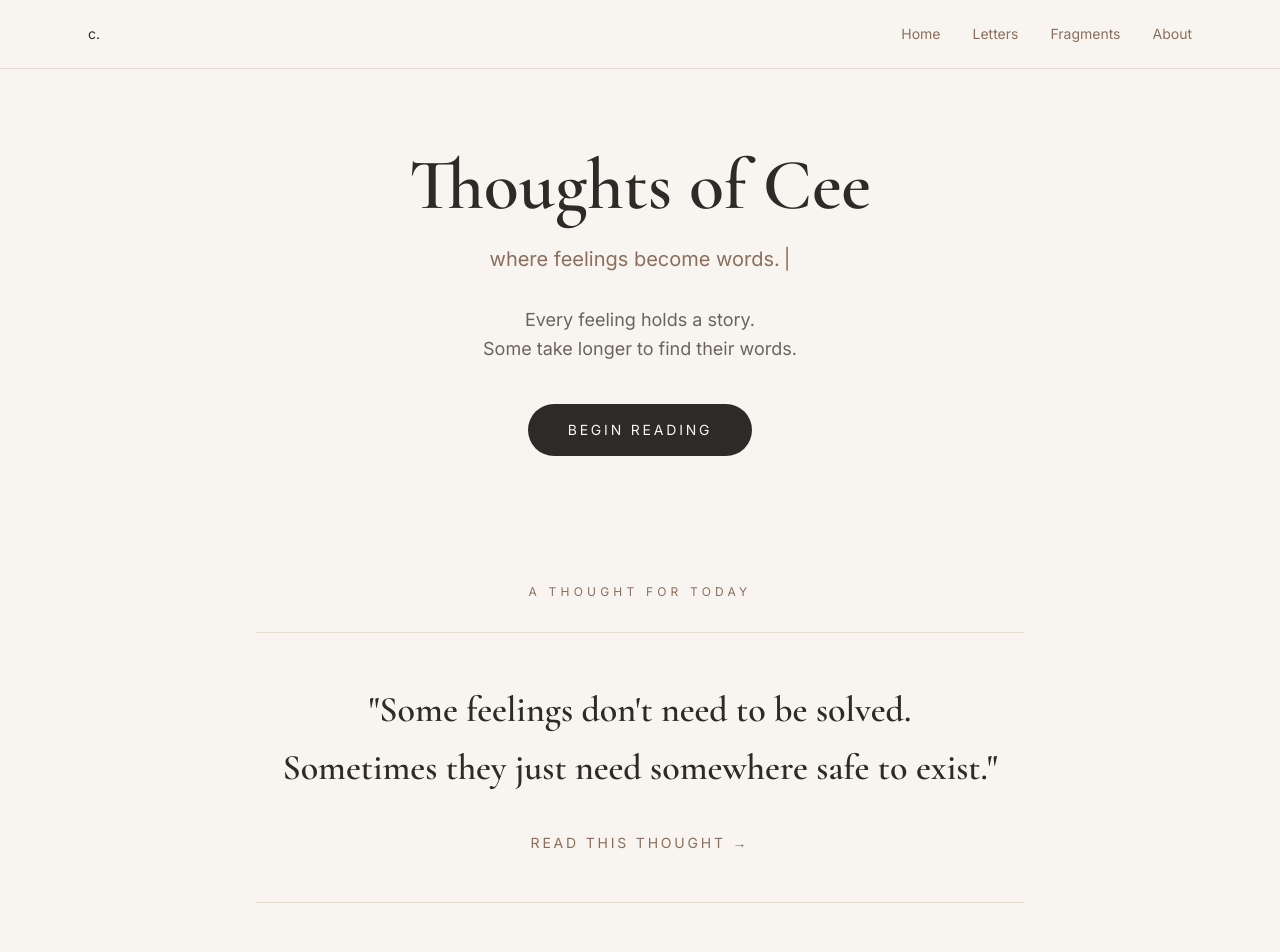
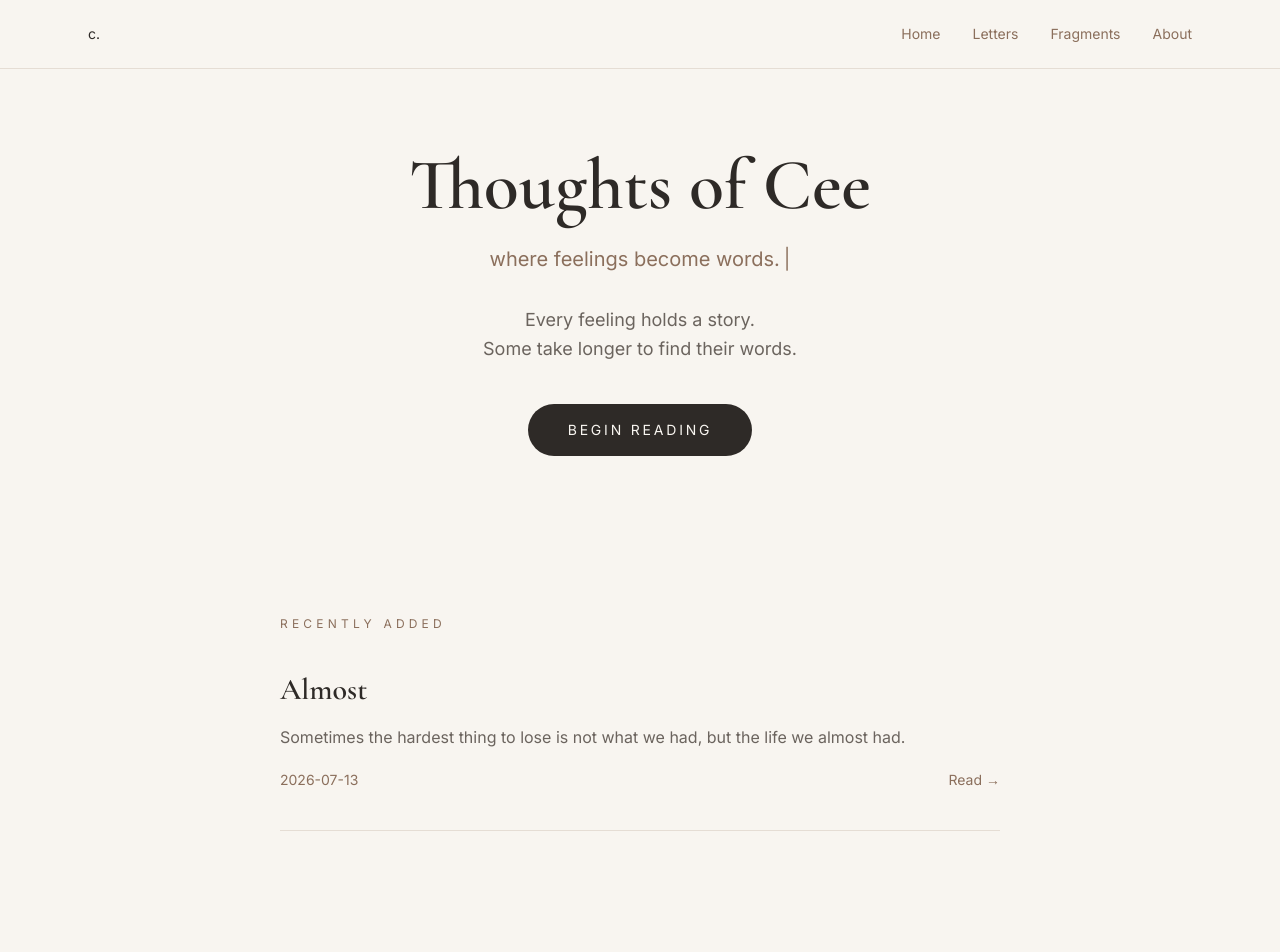
Before and after one commit to karamelaa-sunctuary/thoughtsofcee, a Next.js app: page / in a window 1280 px wide. Shown: the top 952 px of the page. Built offline with nearby package versions, Linux system fonts and the light colour scheme.

Commit message:
add dates and recently added feature

```diff
--- /dev/null
+++ b/app/components/RecentlyAdded.tsx
@@ -0,0 +1,95 @@
+import Link from "next/link";
+import { writings } from "../data/writings";
+
+export default function RecentlyAdded() {
+
+  const recent = [...writings]
+    .filter((item) => item.date)
+    .sort(
+      (a, b) =>
+        new Date(b.date!).getTime() -
+        new Date(a.date!).getTime()
+    )
+    .slice(0, 3);
+
+
+  return (
+    <section className="mx-auto max-w-3xl px-6 py-20">
+
+      <p className="
+        mb-10
+        text-xs
+        uppercase
+        tracking-[0.35em]
+        text-[#8B6F5C]
+      ">
+        Recently Added
+      </p>
+
+
+      <div className="space-y-12">
+
+        {recent.map((writing) => (
+
+          <article
+            key={writing.slug}
+            className="
+              border-b
+              border-[#E5DDD4]
+              pb-10
+            "
+          >
+
+            <h2 className="
+              mb-4
+              font-heading
+              text-3xl
+              text-[#2E2A27]
+            ">
+              {writing.title}
+            </h2>
+
+
+            <p className="
+              mb-5
+              text-base
+              leading-relaxed
+              text-[#6B645E]
+            ">
+              {writing.fragment}
+            </p>
+
+
+            <div className="
+              flex
+              justify-between
+              text-sm
+              text-[#8B6F5C]
+            ">
+
+              <span>
+                {writing.date}
+              </span>
+
+
+              <Link
+                href={
+                  writing.type === "letter"
+                    ? `/letters/${writing.slug}`
+                    : `/fragments/${writing.slug}`
+                }
+              >
+                Read →
+              </Link>
+
+            </div>
+
+          </article>
+
+        ))}
+
+      </div>
+
+    </section>
+  );
+}
--- a/app/data/writings.ts
+++ b/app/data/writings.ts
@@ -229,6 +229,8 @@ export const writings = [
       title: "Almost",
       category: "Letters I Never Sent",
       collection: "letters-i-never-sent",
+
+      date: "2026-07-13",
 
       fragment:
         "Sometimes the hardest thing to lose is not what we had, but the life we almost had.",
--- a/app/page.tsx
+++ b/app/page.tsx
@@ -6,6 +6,7 @@ import WritingPreview from "./components/WritingPreview";
 import AboutCee from "./components/AboutCee";
 import Footer from "./components/Footer";
 import Typewriter from "./components/Typewriter";
+import RecentlyAdded from "./components/RecentlyAdded";
 
 export default function Home() {
   return (
@@ -41,6 +42,7 @@ export default function Home() {
         </div>
       </section>
 
+      <RecentlyAdded />
 
       {/* Featured Thought */}
       <FeaturedThought />
```
